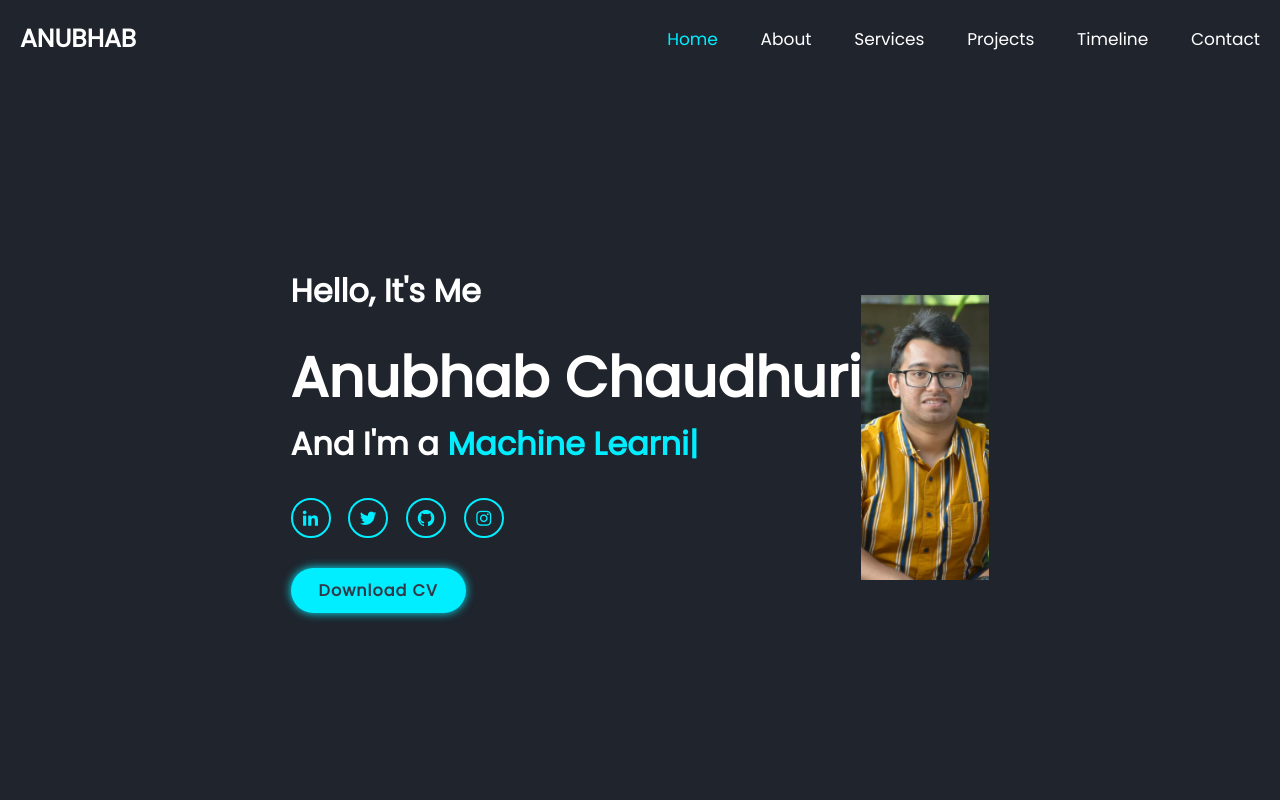
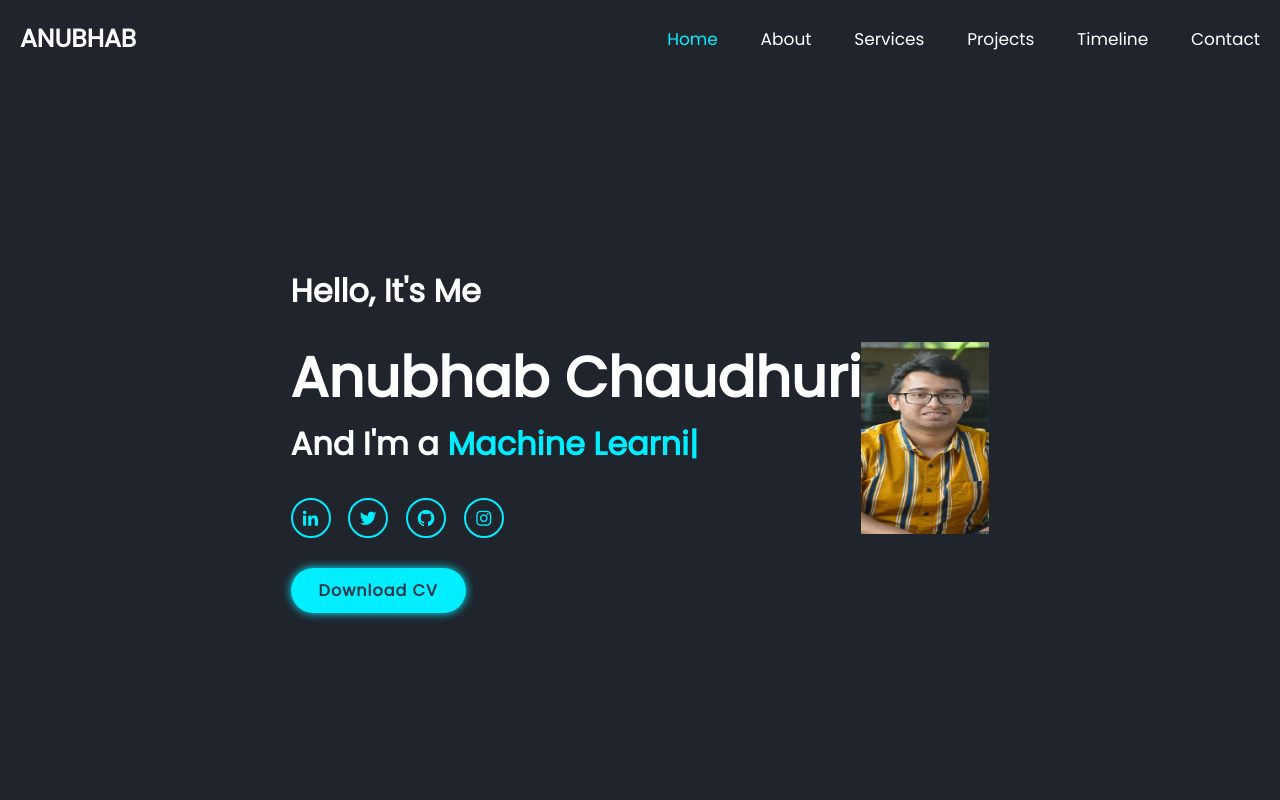
Before and after one commit to anubhabch10/portfolio, a website: page index.html in a window 1280 px wide. Shown: the top 800 px of the page. Drawn offline with nearby package versions, Linux system fonts and the light colour scheme.

Commit message:
style.css

```diff
--- a/css/style.css
+++ b/css/style.css
@@ -92,6 +92,7 @@ body{
 
 .home-img img {
     width: 10vw;
+	height: 15vw
 }
 
 
```
